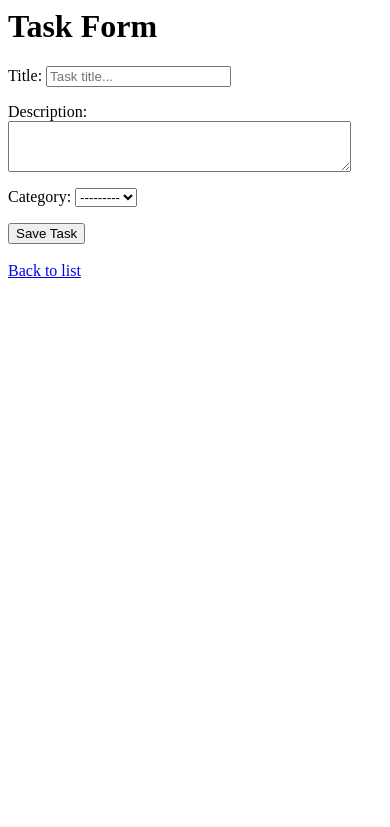
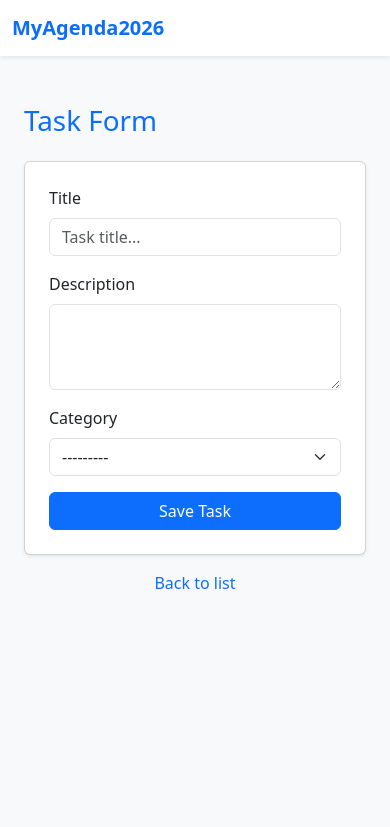
Before and after one commit to jairosypunto/agenda2026, a Django app: page /create/ in a window 390 px wide. Shown: the top 827 px of the page. Run offline with Django 5.2, Linux system fonts and the light colour scheme; data that the repository does not hold is empty.

Commit message:
Refactor: Implementar base.html, herencia de plantillas y diseño profesional en formularios

```diff
--- a/agenda/templates/agenda/task_form.html
+++ b/agenda/templates/agenda/task_form.html
@@ -1,8 +1,31 @@
-<h1>Task Form</h1>
-<form method="POST">
-    {% csrf_token %}
-    {{ form.as_p }}
-    <button type="submit">Save Task</button>
-    <br><br>
-    <a href="{% url 'task_list' %}">Back to list</a>
-</form>
+{% extends 'base.html' %}
+
+{% block content %}
+<div class="container mt-5">
+    <div class="row justify-content-center">
+        <div class="col-md-8">
+            <h1 class="text-primary mb-4">Task Form</h1>
+
+            <form method="POST" class="card p-4 shadow-sm">
+                {% csrf_token %}
+
+                {% for field in form %}
+                    <div class="mb-3">
+                        <label class="form-label">{{ field.label }}</label>
+                        {{ field }}
+                        {% if field.help_text %}
+                            <small class="text-muted">{{ field.help_text }}</small>
+                        {% endif %}
+                    </div>
+                {% endfor %}
+
+                <button type="submit" class="btn btn-primary w-100">Save Task</button>
+            </form>
+
+            <div class="mt-3 text-center">
+                <a href="{% url 'task_list' %}" class="text-decoration-none">Back to list</a>
+            </div>
+        </div>
+    </div>
+</div>
+{% endblock %}
--- /dev/null
+++ b/agenda/templates/base.html
@@ -0,0 +1,23 @@
+<!DOCTYPE html>
+<html lang="en">
+<head>
+    <meta charset="UTF-8">
+    <meta name="viewport" content="width=device-width, initial-scale=1.0">
+    <link href="https://cdn.jsdelivr.net/npm/bootstrap@5.3.0/dist/css/bootstrap.min.css" rel="stylesheet">
+    <title>My Professional Agenda</title>
+    <style>
+        body { background-color: #f8f9fa; }
+        .navbar-brand { color: #0d6efd !important; font-weight: bold; }
+    </style>
+</head>
+<body>
+    <nav class="navbar navbar-expand-lg navbar-light bg-white shadow-sm mb-4">
+        <div class="container">
+            <a class="navbar-brand" href="{% url 'task_list' %}">MyAgenda2026</a>
+        </div>
+    </nav>
+    <div class="container">
+        {% block content %}{% endblock %}
+    </div>
+</body>
+</html>
```
Also changed, not shown: agenda/templates/agenda/task_list.html (+4 -12 lines).
